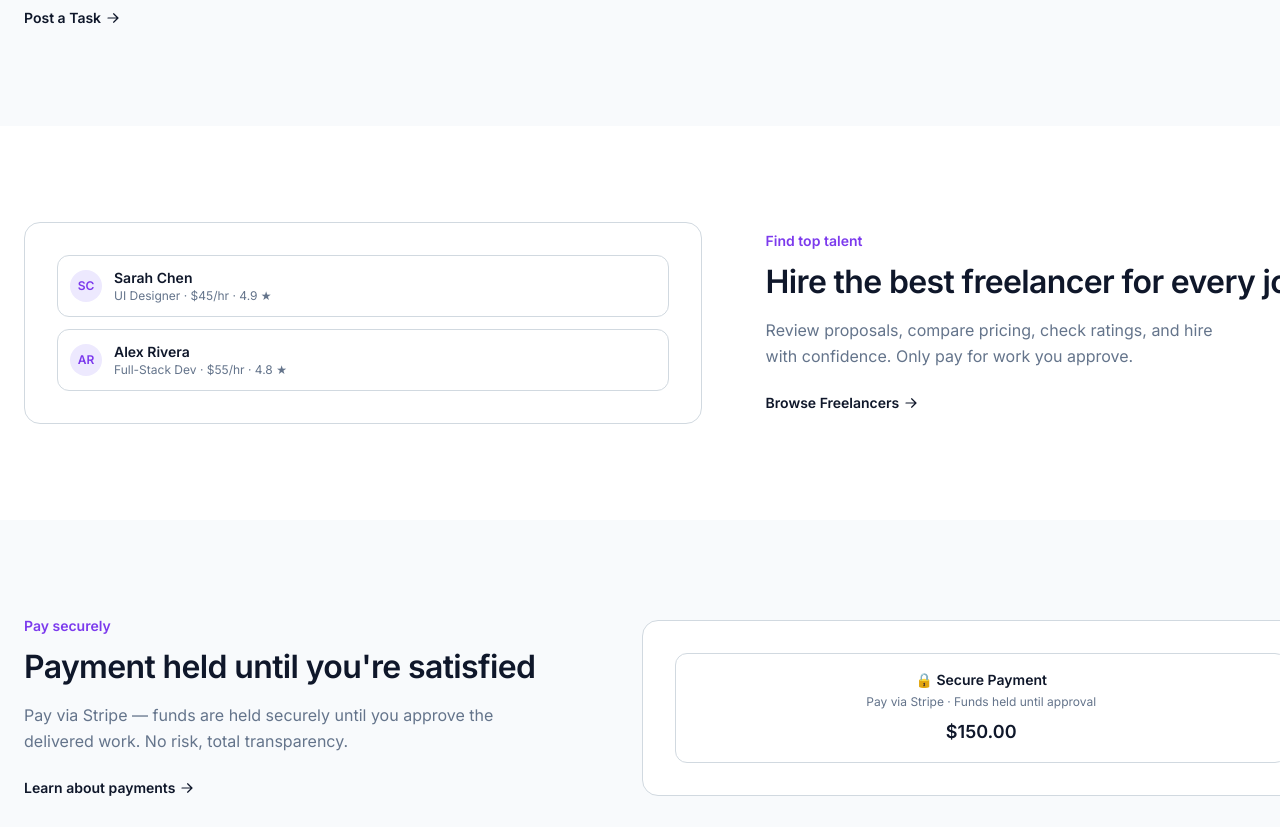
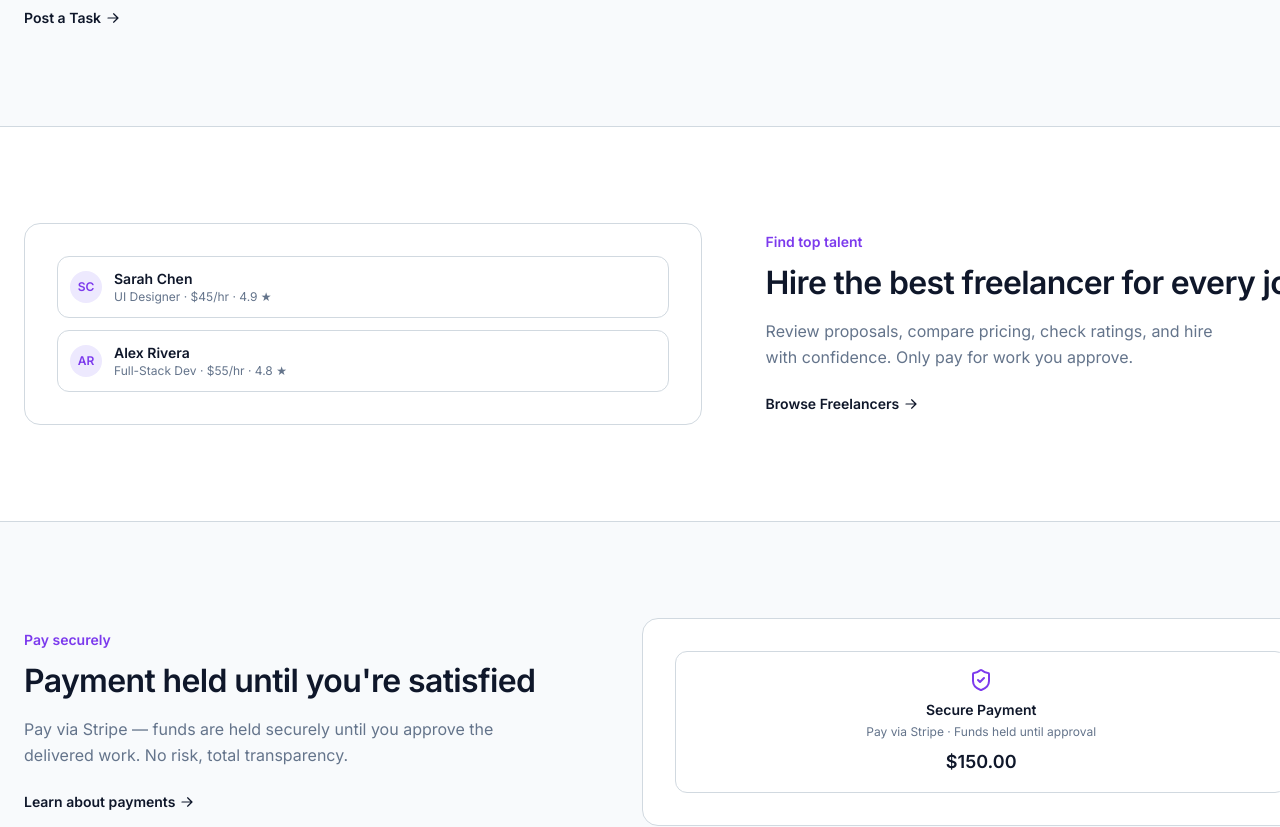
Before and after one commit to fahimuntasin/skillswap-client, a Next.js app: page / in a window 1280 px wide. Shown: the part 1340-2167 px from the top of the page. Built offline with nearby package versions, Linux system fonts and the light colour scheme.

Commit message:
fix: add vertical divider lines between features, replace emoji with Lucide ShieldCheck

```diff
--- a/src/components/home/sections/FeatureRows.tsx
+++ b/src/components/home/sections/FeatureRows.tsx
@@ -1,4 +1,5 @@
 import Link from "next/link"
+import { ShieldCheckIcon } from "lucide-react"
 
 const features = [
   {
@@ -35,10 +36,11 @@ export function FeatureRows() {
     <section className="border-b border-[#d1d9e0]">
       <div className="mx-auto max-w-[1280px]">
         {features.map((f, i) => (
-          <div
-            key={i}
-            className={`grid items-center gap-16 px-6 py-24 ${f.bg} ${f.reverse ? "lg:grid-cols-[55%_45%]" : "lg:grid-cols-[45%_55%]"}`}
-          >
+          <div key={i}>
+            {i > 0 && <div className="border-t border-[#d1d9e0]" />}
+            <div
+              className={`grid items-center gap-16 px-6 py-24 ${f.bg} ${f.reverse ? "lg:grid-cols-[55%_45%]" : "lg:grid-cols-[45%_55%]"}`}
+            >
             <div className={f.reverse ? "lg:order-2" : ""}>
               <p className="mb-3 text-sm font-semibold text-[#7C3AED]">{f.tag}</p>
               <h2 className="text-[32px] font-bold text-[#0F172A] tracking-[-0.02em] leading-[1.2]">{f.title}</h2>
@@ -77,7 +79,8 @@ export function FeatureRows() {
                 )}
                 {f.tag.includes("securely") && (
                   <div className="rounded-lg border border-[#d1d9e0] p-4 text-center">
-                    <p className="text-sm font-semibold text-[#0F172A]">🔒 Secure Payment</p>
+                    <ShieldCheckIcon className="size-6 text-[#7C3AED] mx-auto mb-2" />
+                    <p className="text-sm font-semibold text-[#0F172A]">Secure Payment</p>
                     <p className="text-xs text-[#64748B] mt-1">Pay via Stripe · Funds held until approval</p>
                     <p className="text-lg font-bold text-[#0F172A] mt-2">$150.00</p>
                   </div>
@@ -85,6 +88,7 @@ export function FeatureRows() {
               </div>
             </div>
           </div>
+          </div>
         ))}
       </div>
     </section>
```
